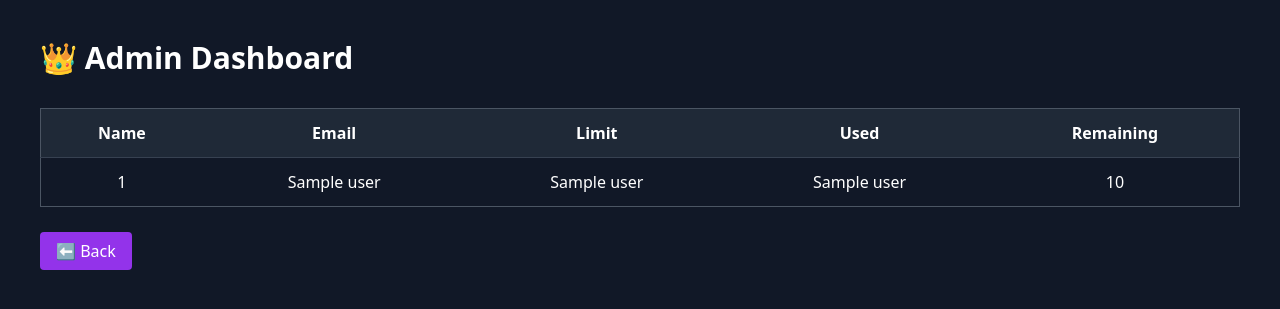
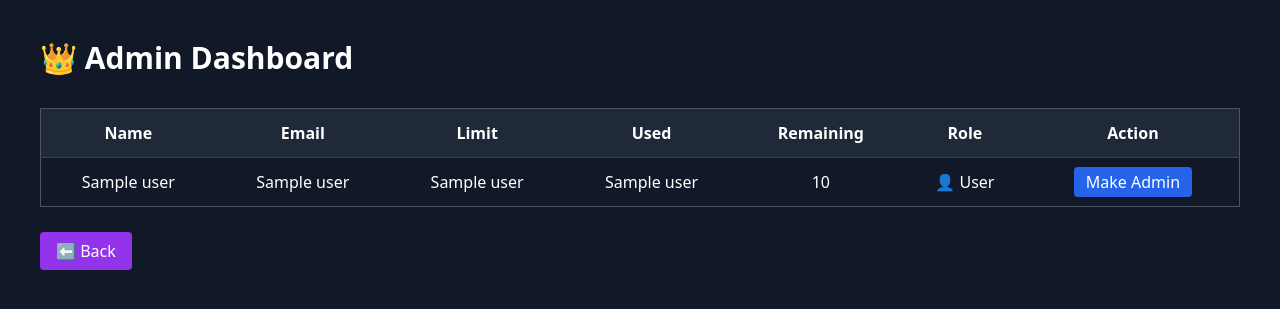
Before and after one commit to OmkarPai2007/AI-Language_Translator.git.io, a Python web app: template templates/admin.html in a window 1280 px wide. Shown: the top 309 px of the page. Run offline with Jinja, Linux system fonts and the light colour scheme; the template is opened without the code that fills it: most values are stand-ins (such as "Sample title", 1, 10 or a date in 2020); some libraries are stand-ins or nearby versions.

Commit message:
Add role and action columns to admin table

```diff
--- a/templates/admin.html
+++ b/templates/admin.html
@@ -16,16 +16,35 @@
             <th class="p-3">Limit</th>
             <th class="p-3">Used</th>
             <th class="p-3">Remaining</th>
+            <th class="p-3">Role</th>
+            <th class="p-3">Action</th>
         </tr>
     </thead>
     <tbody>
         {% for user in users %}
         <tr class="border-t border-gray-700 text-center">
-            <td class="p-3">{{ user[0] }}</td>
             <td class="p-3">{{ user[1] }}</td>
             <td class="p-3">{{ user[2] }}</td>
             <td class="p-3">{{ user[3] }}</td>
-            <td class="p-3">{{ user[2] - user[3] }}</td>
+            <td class="p-3">{{ user[4] }}</td>
+            <td class="p-3">{{ user[3] - user[4] }}</td>
+            <td class="p-3">
+                {% if user[5] %}
+                    👑 Admin
+                {% else %}
+                    👤 User
+                {% endif %}
+            </td>
+            <td class="p-3">
+                <a href="/toggle-admin/{{ user[0] }}"
+                   class="px-3 py-1 rounded bg-blue-600 hover:bg-blue-700">
+                    {% if user[5] %}
+                        Remove Admin
+                    {% else %}
+                        Make Admin
+                    {% endif %}
+                </a>
+            </td>
         </tr>
         {% endfor %}
     </tbody>
```
